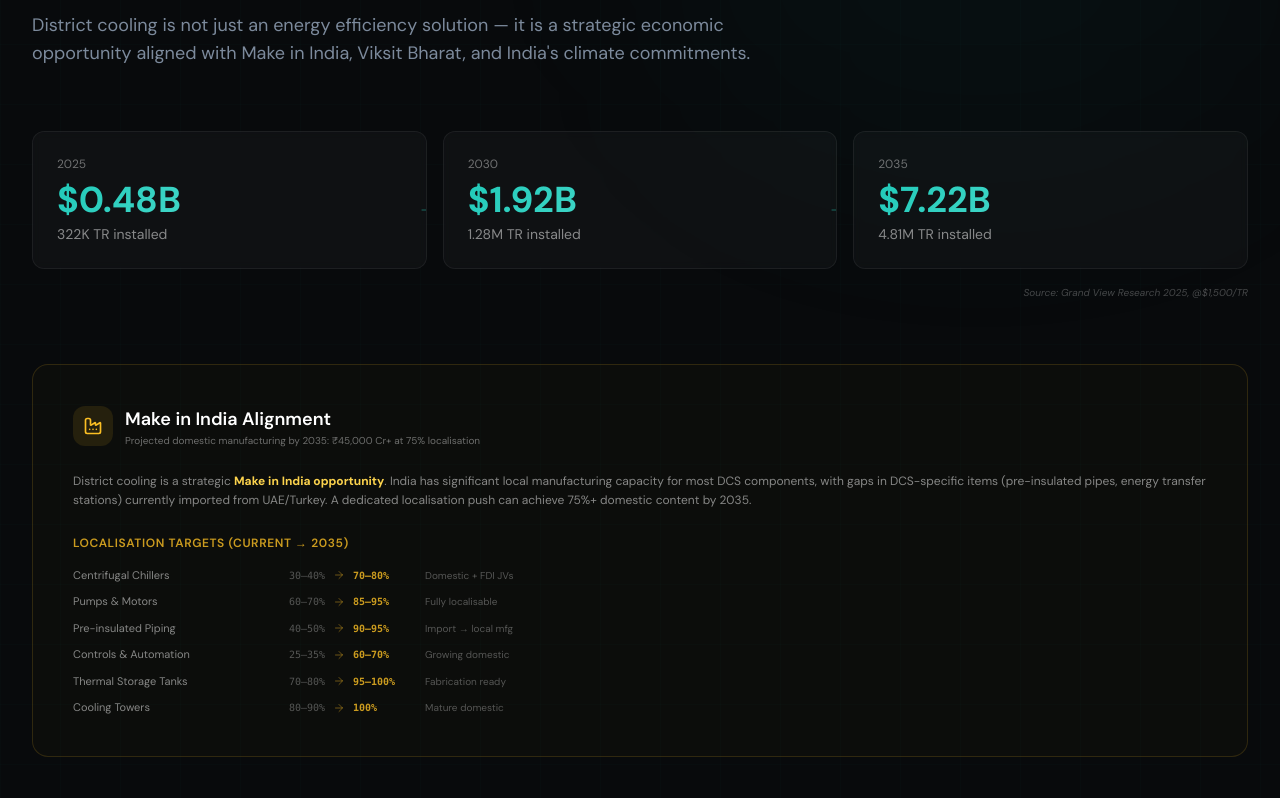
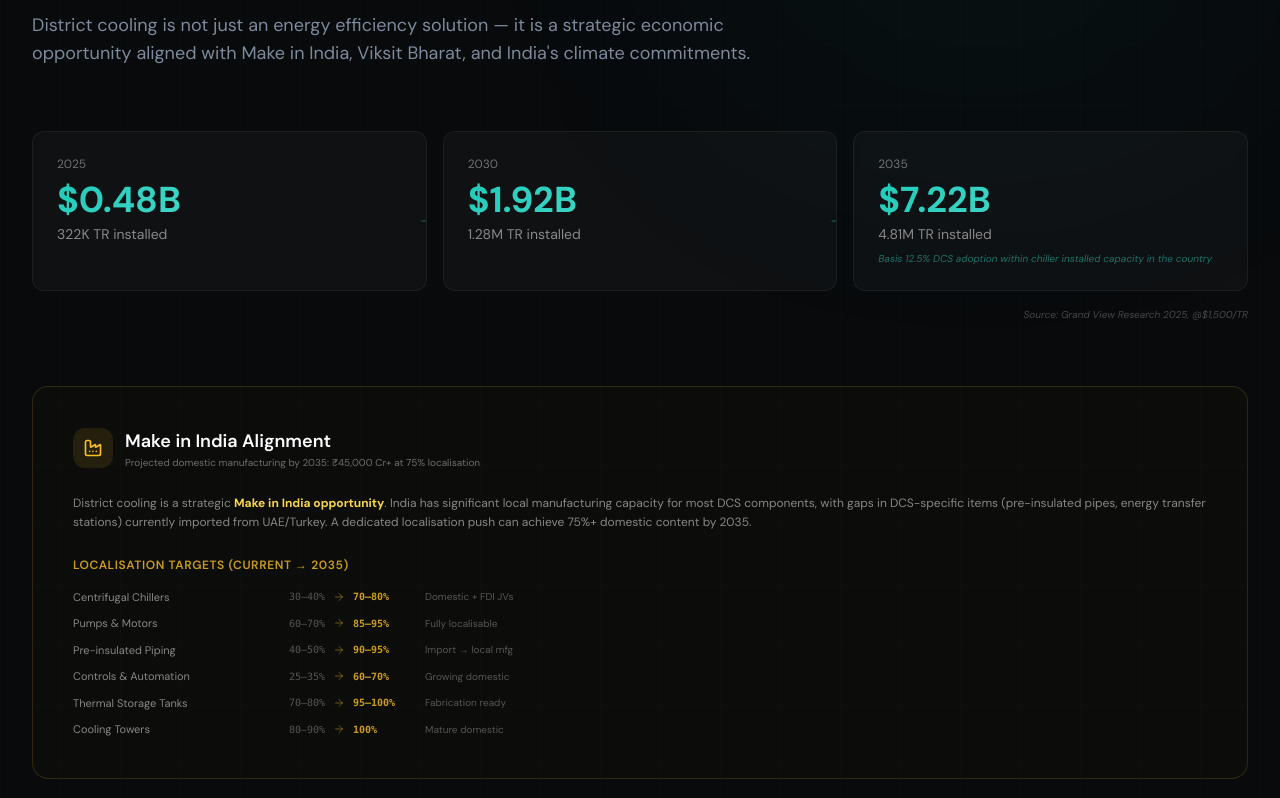
Before and after one commit to perlasudheer-rgb/TANDAV-DCS-India, a Next.js app: page / in a window 1280 px wide. Shown: the part 5022-5820 px from the top of the page. Built offline with nearby package versions, Linux system fonts and the light colour scheme.

Commit message:
Add DCS adoption basis note to 2035 market growth card

```diff
--- a/src/components/sections/MarketOpportunity.tsx
+++ b/src/components/sections/MarketOpportunity.tsx
@@ -17,9 +17,14 @@ import {
 } from "lucide-react";
 
 const MARKET_GROWTH = [
-  { year: "2025", value: "$0.48B", tr: "322K TR" },
-  { year: "2030", value: "$1.92B", tr: "1.28M TR" },
-  { year: "2035", value: "$7.22B", tr: "4.81M TR" },
+  { year: "2025", value: "$0.48B", tr: "322K TR", note: "" },
+  { year: "2030", value: "$1.92B", tr: "1.28M TR", note: "" },
+  {
+    year: "2035",
+    value: "$7.22B",
+    tr: "4.81M TR",
+    note: "Basis 12.5% DCS adoption within chiller installed capacity in the country",
+  },
 ];
 
 const FDI_ITEMS = [
@@ -181,6 +186,11 @@ export default function MarketOpportunity() {
                 {item.value}
               </div>
               <div className="text-sm text-white/50">{item.tr} installed</div>
+              {item.note && (
+                <p className="text-[10px] text-teal-400/50 mt-2 leading-snug italic">
+                  {item.note}
+                </p>
+              )}
               {i < 2 && (
                 <ArrowRight className="absolute top-1/2 -right-3 w-5 h-5 text-teal-400/30 hidden md:block" />
               )}
```
